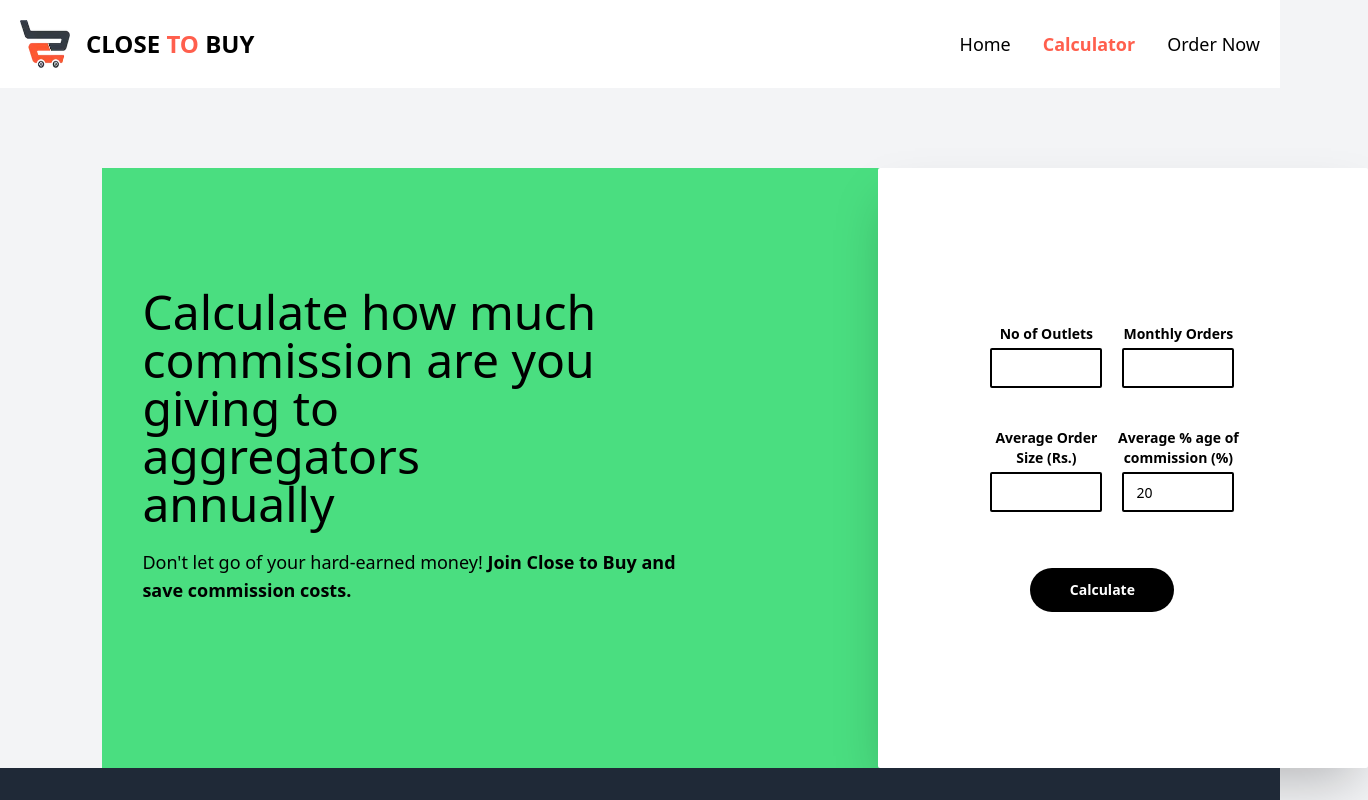
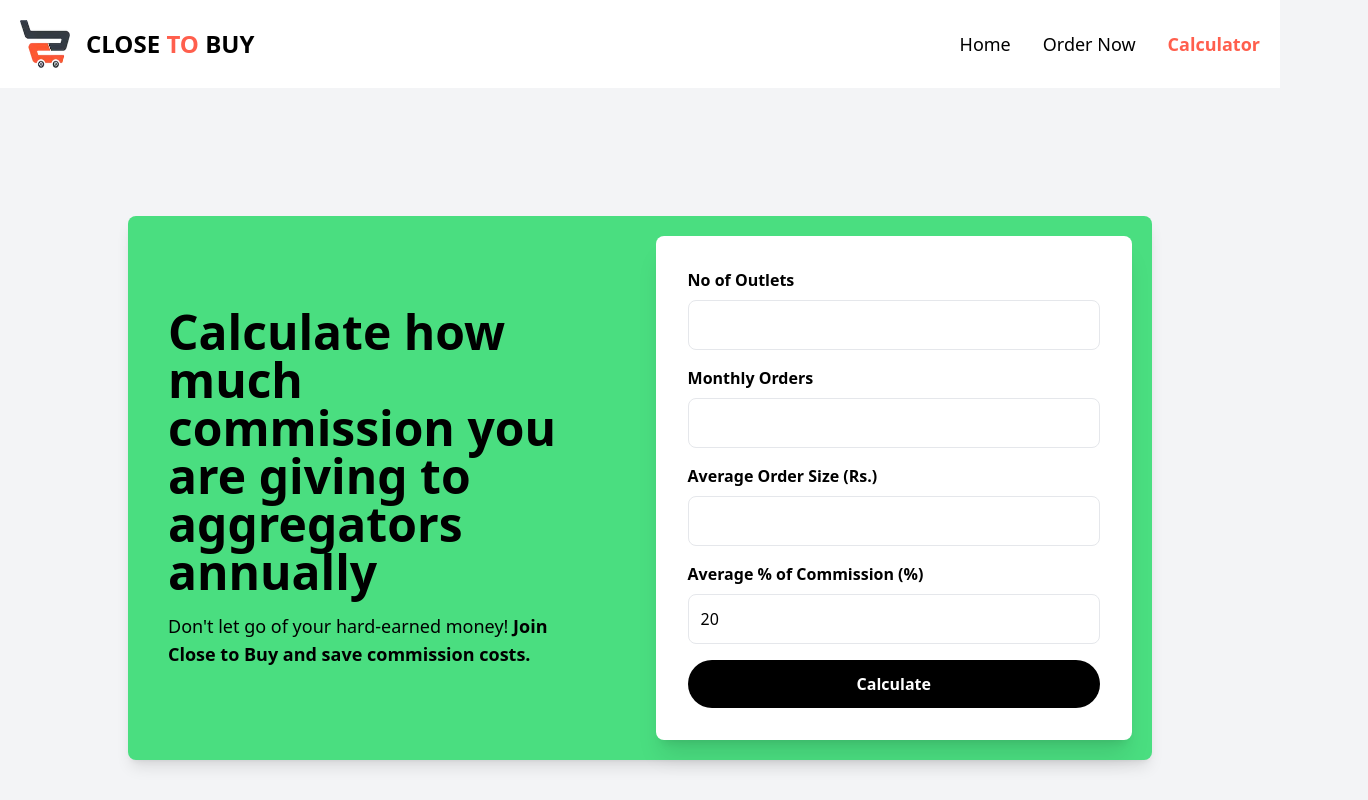
Before and after one commit to heyits-manan/CTB-LandingPage, a Next.js app: page /commission-calculator in a window 1280 px wide. Shown: the top 800 px of the page, 1368 px wide, since content can reach past the window. Built offline with nearby package versions, Linux system fonts and the light colour scheme.

Commit message:
improve commission calculator design

```diff
--- a/src/app/commission-calculator/page.jsx
+++ b/src/app/commission-calculator/page.jsx
@@ -11,109 +11,102 @@ export default function Home() {
   const [commissionPercentage, setCommissionPercentage] = useState(20);
 
   const handleCalculate = () => {
-    // Perform the calculation
     const totalCommission =
       ((monthlyOrders * avgOrderSize * numOutlets) / 100) *
       commissionPercentage *
       12;
     setCalculationResult(totalCommission);
-    // Show the pop-up
     setShowPopup(true);
   };
 
   return (
-    <main>
-      <div className="flex flex-col w-[150vw] sm:h-[650px] md:flex-row md:mt-20 md:ml-[1vw]  md:h-[600px] md:w-[800px] lg:h-[600px] lg:w-[900px] lg:flex-row lg:ml-[6vw] lg:mt-20 xl:w-[1200px] xl:ml-[8vw] 2xl:w-[1200px] 2xl:ml-[18vw] bg-green-400 border-none">
-        <div className="ml-[12vw] text-center w-[30em] md:text-start md:ml-10 md:mt-[5em]  md:w-[90em] lg:w-[30em] lg:text-start lg:mt-[6em] lg:ml-10 xl:text-start xl:mt-[5em] xl:w-[30em] ">
-          <div className="mt-10  font-medium mb-5 w-96 text-3xl lg:w-[10em] lg:text-5xl md:text-5xl xl:text-5xl">
-            Calculate how much commission are you giving to aggregators annually
-          </div>
-          <div className=" ml-4 text-sm text-black w-[25em] md:ml-0 md:w-[30em] md:text-base lg:w-[30em] xl:text-lg xl:w-[30em] ">
+    <main className="flex justify-center items-center min-h-screen bg-gray-100">
+      <div className="flex flex-col md:flex-row items-center w-full max-w-screen-lg p-5 bg-green-400 rounded-lg shadow-lg border-none">
+        {/* Left Section */}
+        <div className="text-center md:text-left md:w-1/2 p-5">
+          <h2 className="text-2xl sm:text-3xl lg:text-5xl font-bold">
+            Calculate how much commission you are giving to aggregators annually
+          </h2>
+          <p className="mt-4 text-sm sm:text-base lg:text-lg">
             Don&apos;t let go of your hard-earned money!
             <b> Join Close to Buy and save commission costs.</b>
+          </p>
         </div>
-        </div>
-        <div className="mt-[2em] md:h-[400px] md:flex md:flex-row  md:mt-0  lg:ml-[4em] xl:mt-0 xl:ml-[16em] 2xl:mt-0 2xl:ml-[16em] ">
-          <div className="text-sm items-center  shadow-2xl  bg-white p-16  md:items-center md:text-sm rounded-sm md:flex md:flex-row md:w-[490px] md:h-[600px]  xl:w-[490px] xl:h-[600px]  2xl:w-[490px] 2xl:h-[600px]">
-            <div className="ml-12">
-              <div className="flex flex-row  gap-5 md:flex-row">
-                <div className="flex flex-col gap-1 items-center">
+
+        {/* Right Section */}
+        <div className="bg-white rounded-lg shadow-xl p-8 mt-8 md:mt-0 md:ml-10 w-full md:w-[400px] lg:w-[500px]">
+          <div className="space-y-4">
+            <div className="flex flex-col gap-2">
               <label className="font-bold">No of Outlets</label>
               <input
                 type="number"
                 value={numOutlets}
                 onChange={(e) => setNumOutlets(parseInt(e.target.value))}
-                    className="p-3 border-black border-2 w-28 h-10 rounded-sm"
+                className="w-full p-3 border rounded-lg"
               />
             </div>
-                <div className="flex flex-col  items-center gap-1 ">
+
+            <div className="flex flex-col gap-2 mt-4">
               <label className="font-bold">Monthly Orders</label>
               <input
                 type="number"
                 value={monthlyOrders}
                 onChange={(e) => setMonthlyOrders(parseInt(e.target.value))}
-                    className="p-3 border-black border-2 w-28 h-10 rounded-sm"
+                className="w-full p-3 border rounded-lg"
               />
             </div>
-              </div>
-              <div className="flex flex-row gap-1 mt-10 text-center">
-                <div className="flex flex-col  items-center gap-1 text-center">
-                  <label className="font-bold w-28">
-                    Average Order Size (Rs.)
-                  </label>
+
+            <div className="flex flex-col gap-2 mt-4">
+              <label className="font-bold">Average Order Size (Rs.)</label>
               <input
                 type="number"
                 value={avgOrderSize}
                 onChange={(e) => setAvgOrderSize(parseInt(e.target.value))}
-                    className="p-3 border-black border-2 w-28 h-10 rounded-sm"
+                className="w-full p-3 border rounded-lg"
               />
             </div>
-                <div className="flex flex-col  items-center gap-1 ">
-                  <label className="font-bold w-36">
-                    Average % age of commission (%)
-                  </label>
+
+            <div className="flex flex-col gap-2 mt-4">
+              <label className="font-bold">Average % of Commission (%)</label>
               <input
                 type="number"
                 value={commissionPercentage}
                 onChange={(e) =>
                   setCommissionPercentage(parseInt(e.target.value))
                 }
-                    className="p-3 border-black border-2 w-28 h-10 rounded-sm"
+                className="w-full p-3 border rounded-lg"
               />
             </div>
-              </div>
+
             <button
-                className="p-3 w-36 mt-14 ml-10 bg-black text-white font-bold rounded-full hover:bg-gray-600 hover:text-white"
-                type="button"
               onClick={handleCalculate}
+              className="mt-6 w-full py-3 bg-black text-white font-bold rounded-full hover:bg-gray-700 transition"
             >
               Calculate
             </button>
           </div>
         </div>
+      </div>
+
+      {/* Popup */}
       {showPopup && (
-            <div className="fixed top-0 left-0 w-full h-full bg-black bg-opacity-50 flex justify-center items-center">
-              <div className="bg-white p-20 rounded-lg flex flex-col items-start">
-                <h2 className="font-bold mb-4 text-4xl">Calculation Result</h2>
-                <hr className="bg-black w-96 mb-5" />
-                <span>
-                  <p className="font-normal">Total commission annually:</p>
+        <div className="fixed inset-0 bg-black bg-opacity-50 flex items-center justify-center">
+          <div className="bg-white p-10 rounded-lg shadow-lg text-center">
+            <h2 className="text-2xl font-bold mb-4">Calculation Result</h2>
+            <hr className="mb-4" />
+            <p className="text-lg">Total commission annually:</p>
             <p className="text-4xl font-bold text-green-600">
-                    {" "}
-                    Rs. {calculationResult}{" "}
+              Rs. {calculationResult}
             </p>
-                </span>
             <button
               onClick={() => setShowPopup(false)}
-                  className="p-2 mt-10 w-36 bg-black text-white rounded-full hover:bg-gray-600"
+              className="mt-6 w-full py-3 bg-black text-white font-bold rounded-full hover:bg-gray-700 transition"
             >
               Close
             </button>
           </div>
         </div>
       )}
-        </div>
-      </div>
     </main>
   );
 }
--- /dev/null
+++ b/src/app/order/page.jsx
@@ -0,0 +1,5 @@
+import React from "react";
+
+export default function Order() {
+  return <div>Order</div>;
+}
--- a/src/app/page.jsx
+++ b/src/app/page.jsx
@@ -1,144 +1,36 @@
-import Image from "next/image";
-import Link from "next/link";
+import HeroSection from "../components/HeroSection";
+import Section from "../components/Section";
 
 export default function Home() {
   return (
     <div>
-      <div
-        id="hero"
-        className="flex items-center justify-center bg-white h-[60vh] md:h-[70vh] lg:h-[90vh] bg-cover bg-center bg-no-repeat md:bg-hero-pattern "
-      >
-        <div className="flex flex-col justify-center items-center h-[60vh] md:pl-5 lg:p-0">
-          <p className=" text-4xl font-bold text-center md:text-5xl ">
-            CLOSE <span className="text-[#FF5F4D]">TO</span> BUY
-          </p>
-          <p className="text-lg text-center mt-4 mb-5">
-            Everything You Need, Right at Your Doorstep
-            <br /> Food, Fashion, Tech & Groceries!
-          </p>
-          <div className="flex flex-row items-center gap-3 md:gap-3">
-            <Link href="/">
-              <Image
-                src="/AppStore.png"
-                alt="App Store Logo"
-                width={180}
-                height={0}
-                className="mt-4"
-              />
-            </Link>
-            <Link href="/">
-              <Image
-                src="/GooglePlay.png"
-                alt="Google Play Logo"
-                width={200}
-                height={0}
-                className="mt-4"
-              />
-            </Link>
-          </div>
-          <Link
-            href="/order"
-            className="bg-[#FF5F4D] text-white font-medium mt-10 py-2 px-6 rounded-full text-lg md:text-xl md:py-3 md:px-8 lg:py-4 lg:px-10 hover:bg-[#ff4a39] transition-colors duration-300 text-center"
-          >
-            Order Now
-          </Link>
-        </div>
-      </div>
+      <HeroSection />
 
-      <div id="about">
-        {/* Food Section */}
-        <div className="flex flex-col lg:flex-row items-center mb-10 lg:space-x-10 bg-gray-800 h-[80vh] lg:h-[60vh]  ">
-          <div className="lg:w-1/2 m-10  text-white items-center ">
-            <h2 className="text-3xl font-medium  text-center mb-4 lg:text-left lg:text-6xl lg:w-10 lg:mb-7 ">
-              Discover Deliciousness
-            </h2>
-            <p className="text-xl font-thin text-center lg:text-left max-w-3xl ">
-              From fresh ingredients to ready-made meals, we&apos;ve got
-              everything you need to satisfy your cravings. Whether you&apos;re
-              looking for quick bites or gourmet groceries, our app brings a
-              variety of food choices to your doorstep.
-            </p>
-          </div>
-          <div className="lg:w-1/2 flex justify-center lg:justify-end  ">
-            <Image
-              src="/food.avif"
-              alt="Food"
-              width={400}
-              height={0}
-              className="rounded-2xl lg:w-[600px] lg:mr-10 "
-            />
-          </div>
-        </div>
-
-        {/* Clothes Section (reverse layout) */}
-        <div className="flex flex-col lg:flex-row-reverse items-center mb-10 lg:space-x-10 lg:space-x-reverse h-[70vh] lg:h-[60vh]">
-          <div className="lg:w-1/2 mt-8 m-10 items-center ">
-            <h2 className="text-3xl font-medium text-center mb-4 lg:text-left lg:text-6xl lg:mb-7">
-              Dress to Impress
-            </h2>
-            <p className="text-xl font-thin text-center lg:text-left max-w-3xl lg:mr-20">
-              Shop the latest fashion trends and update your wardrobe with the
-              click of a button. From casual wear to high-end fashion,
-              you&apos;ll find everything you need to stay stylish.
-            </p>
-          </div>
-          <div className="lg:w-1/2 flex justify-center lg:justify-start">
-            <Image
-              src="/clothes.jpg"
-              alt="Clothes"
-              width={400}
-              height={0}
-              className="rounded-2xl lg:w-[600px] lg:ml-10 "
-            />
-          </div>
-        </div>
-
-        {/* Electronics Section */}
-        <div className="flex flex-col lg:flex-row items-center mb-5 lg:space-x-10 bg-gray-800 h-[70vh] lg:h-[60vh]">
-          <div className="lg:w-1/2 m-10 text-white mt-10">
-            <h2 className="text-3xl font-medium text-center mb-4 lg:text-left lg:text-6xl lg:mb-7 ">
-              Stay Updated with Technology
-            </h2>
-            <p className="text-lg font-thin text-center lg:text-left max-w-3xl">
-              Get the latest gadgets and electronics delivered to you. Whether
-              you&apos;re upgrading your phone, shopping for a new laptop, or
-              getting accessories, our collection of tech products has you
-              covered.
-            </p>
-          </div>
-          <div className="lg:w-1/2 flex justify-center lg:justify-end mb-4">
-            <Image
-              src="/electronics.jpg"
-              alt="Electronics"
-              width={400}
-              height={0}
-              className="rounded-2xl lg:w-[600px] lg:mr-10 "
-            />
-          </div>
-        </div>
-
-        {/* Groceries Section (reverse layout) */}
-        <div className="flex flex-col lg:flex-row-reverse items-center mb-10 lg:space-x-10 lg:space-x-reverse h-[70vh] lg:h-[60vh]">
-          <div className="lg:w-1/2 m-10 lg:mr-16">
-            <h2 className="text-3xl font-medium text-center mb-4 lg:text-left lg:text-6xl lg:mb-7 ">
-              Fresh and Convenient
-            </h2>
-            <p className="text-lg text-center font-thin max-w-3xl lg:text-left mr-20">
-              No more last-minute grocery runs! With a wide range of fresh
-              produce and daily essentials, we ensure you have everything you
-              need to stock up your pantry, straight from the app.
-            </p>
-          </div>
-          <div className="lg:w-1/2 flex justify-center lg:justify-end">
-            <Image
-              src="/groceries.jpeg"
-              alt="Groceries"
-              width={400}
-              height={0}
-              className="rounded-2xl lg:w-[600px] lg:ml-10 "
-            />
-          </div>
-        </div>
+      <div id="about" className="mt-10">
+        <Section
+          title="Discover Deliciousness"
+          description="From fresh ingredients to ready-made meals, we've got everything you need to satisfy your cravings. Whether you're looking for quick bites or gourmet groceries, our app brings a variety of food choices to your doorstep."
+          imageSrc="/food.avif"
+          backgroundColor="bg-gray-800 text-white"
+        />
+        <Section
+          title="Dress to Impress"
+          description="Shop the latest fashion trends and update your wardrobe with the click of a button. From casual wear to high-end fashion, you'll find everything you need to stay stylish."
+          imageSrc="/clothes.jpg"
+          reverse
+        />
+        <Section
+          title="Stay Updated with Technology"
+          description="Get the latest gadgets and electronics delivered to you. Whether you're upgrading your phone, shopping for a new laptop, or getting accessories, our collection of tech products has you covered."
+          imageSrc="/electronics.jpg"
+          backgroundColor="bg-gray-800 text-white"
+        />
+        <Section
+          title="Fresh and Convenient"
+          description="No more last-minute grocery runs! With a wide range of fresh produce and daily essentials, we ensure you have everything you need to stock up your pantry, straight from the app."
+          imageSrc="/groceries.jpeg"
+          reverse
+        />
       </div>
     </div>
   );
--- /dev/null
+++ b/src/components/HeroSection.jsx
@@ -0,0 +1,47 @@
+import Image from "next/image";
+import Link from "next/link";
+
+export default function HeroSection() {
+  return (
+    <div
+      id="hero"
+      className="flex items-center justify-center bg-white h-[60vh] md:h-[70vh] lg:h-[90vh] bg-cover bg-center bg-no-repeat md:bg-hero-pattern"
+    >
+      <div className="flex flex-col justify-center items-center h-[60vh] md:pl-5 lg:p-0">
+        <p className="text-4xl font-bold text-center md:text-5xl">
+          CLOSE <span className="text-[#FF5F4D]">TO</span> BUY
+        </p>
+        <p className="text-lg text-center mt-4 mb-5">
+          Everything You Need, Right at Your Doorstep
+          <br /> Food, Fashion, Tech & Groceries!
+        </p>
+        <div className="flex flex-row items-center gap-3 md:gap-3">
+          <Link href="https://www.apple.com/in/app-store/">
+            <Image
+              src="/AppStore.png"
+              alt="App Store Logo"
+              width={180}
+              height={0}
+              className="mt-4"
+            />
+          </Link>
+          <Link href="https://play.google.com">
+            <Image
+              src="/GooglePlay.png"
+              alt="Google Play Logo"
+              width={200}
+              height={0}
+              className="mt-4"
+            />
+          </Link>
+        </div>
+        <Link
+          href="/order"
+          className="bg-[#FF5F4D] text-white font-medium mt-10 py-2 px-6 rounded-full text-lg md:text-xl md:py-3 md:px-8 lg:py-4 lg:px-10 hover:bg-[#ff4a39] transition-colors duration-300 text-center"
+        >
+          Order Now
+        </Link>
+      </div>
+    </div>
+  );
+}
--- a/src/components/Navbar.jsx
+++ b/src/components/Navbar.jsx
@@ -36,6 +36,16 @@ export default function Navbar() {
         </li>
         <li>
           <Link
+            href="/order"
+            className={`${
+              pathname === "/order" ? "text-[#FF5F4D] font-semibold" : ""
+            } hover:text-[#FF5F4D]`}
+          >
+            Order Now
+          </Link>
+        </li>
+        <li>
+          <Link
             href="/commission-calculator"
             className={`${
               pathname === "/commission-calculator"
@@ -46,16 +56,6 @@ export default function Navbar() {
             Calculator
           </Link>
         </li>
-        <li>
-          <Link
-            href="/"
-            className={`${
-              pathname === "/order" ? "text-[#FF5F4D] font-semibold" : ""
-            } hover:text-[#FF5F4D]`}
-          >
-            Order Now
-          </Link>
-        </li>
       </ul>
     </nav>
   );
--- /dev/null
+++ b/src/components/Section.jsx
@@ -0,0 +1,35 @@
+import Image from "next/image";
+
+export default function Section({
+  title,
+  description,
+  imageSrc,
+  reverse,
+  backgroundColor,
+}) {
+  return (
+    <div
+      className={`flex flex-col lg:flex-row ${
+        reverse ? "lg:flex-row-reverse" : ""
+      } items-center mb-10 lg:space-x-10 h-[70vh] lg:h-[60vh] ${backgroundColor}`}
+    >
+      <div className="lg:w-1/2 m-10">
+        <h2 className="text-3xl font-medium text-center mb-4 lg:text-left lg:text-6xl lg:mb-7">
+          {title}
+        </h2>
+        <p className="text-lg font-thin text-center lg:text-left max-w-3xl">
+          {description}
+        </p>
+      </div>
+      <div className="lg:w-1/2 flex justify-center lg:justify-end">
+        <Image
+          src={imageSrc}
+          alt={title}
+          width={400}
+          height={0}
+          className="rounded-2xl lg:w-[600px] lg:ml-10"
+        />
+      </div>
+    </div>
+  );
+}
```
Also changed, not shown: src/components/Footer.jsx (+0 -7 lines). Lines whose indentation alone changed are shown as unchanged.
